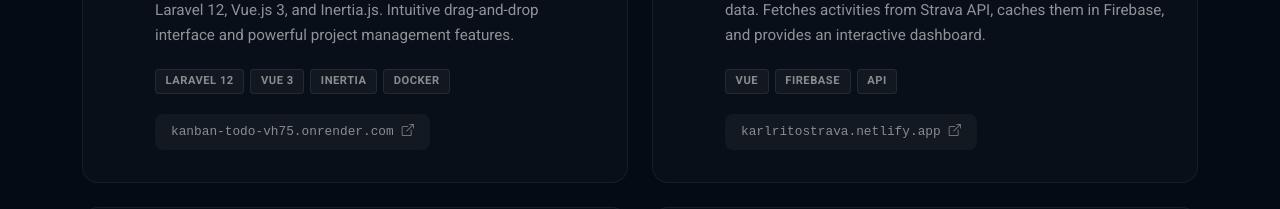
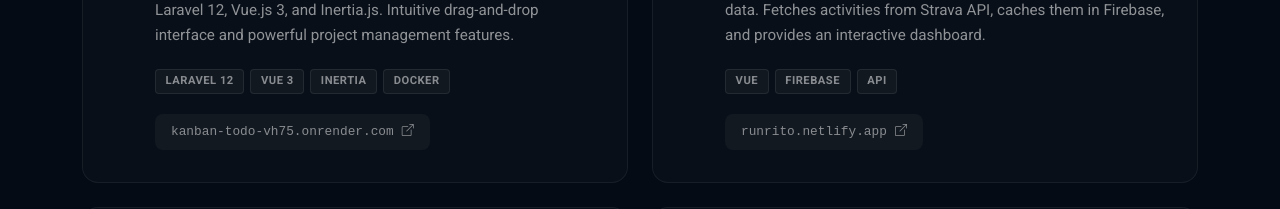
Before and after one commit to Karllouise-code/karlrito-portfolio, a Vue app: page /all-projects in a window 1280 px wide. Shown: the part 1280-1489 px from the top of the page. Built offline with nearby package versions, Linux system fonts and the light colour scheme.

Commit message:
fix: update project link and slug for Strava Activity Visualizer

```diff
--- a/src/data/projects.js
+++ b/src/data/projects.js
@@ -47,8 +47,8 @@ export const projects = [
   {
     title: "Strava Activity Visualizer",
     description: "A modern web application to visualize and analyze Strava activity data. Fetches activities from Strava API, caches them in Firebase, and provides an interactive dashboard.",
-    link: "https://karlritostrava.netlify.app/",
-    slug: "karlritostrava.netlify.app",
+    link: "https://runrito.netlify.app/",
+    slug: "runrito.netlify.app",
     type: "personal",
     tags: ["Vue", "Firebase", "API"],
     featured: true,
```
